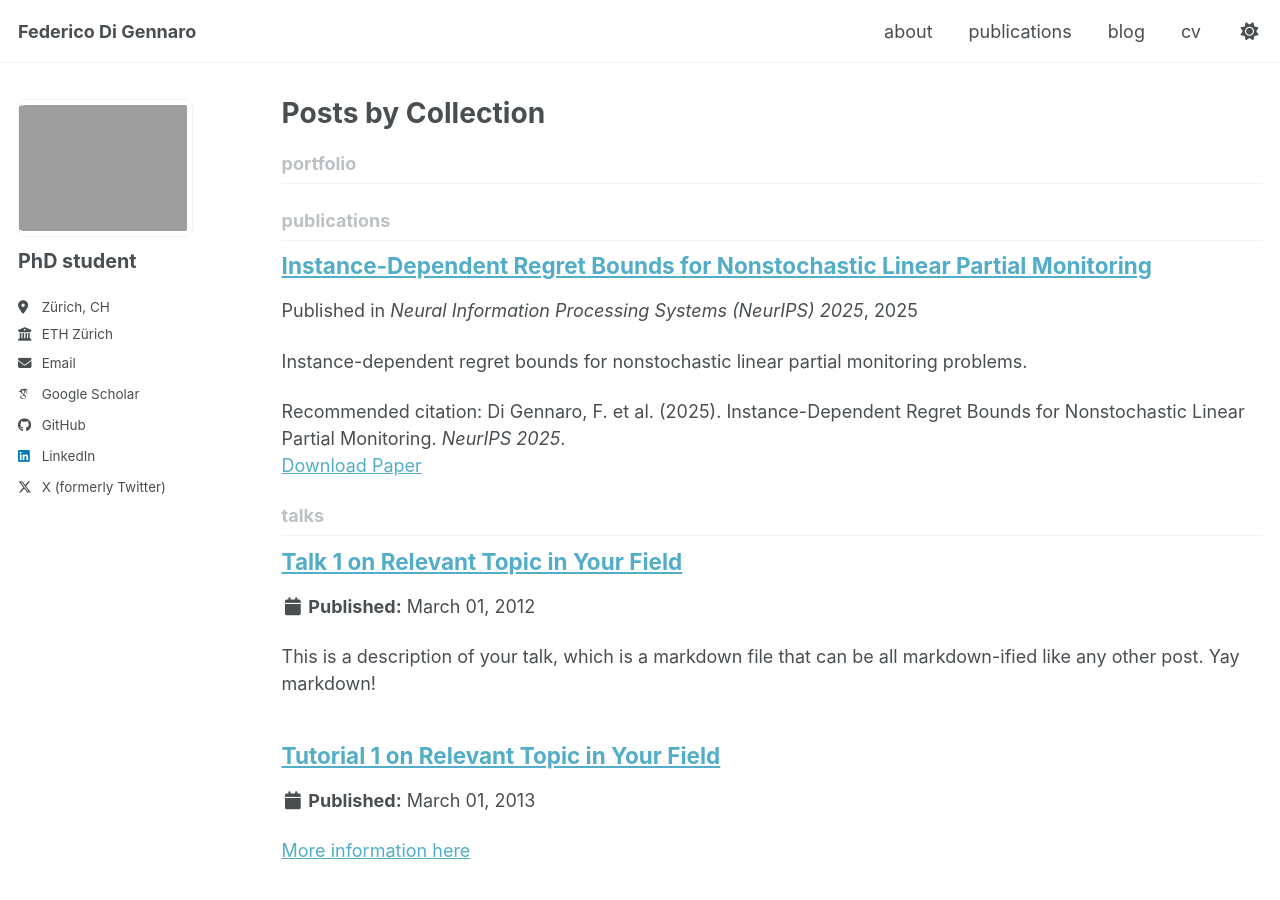
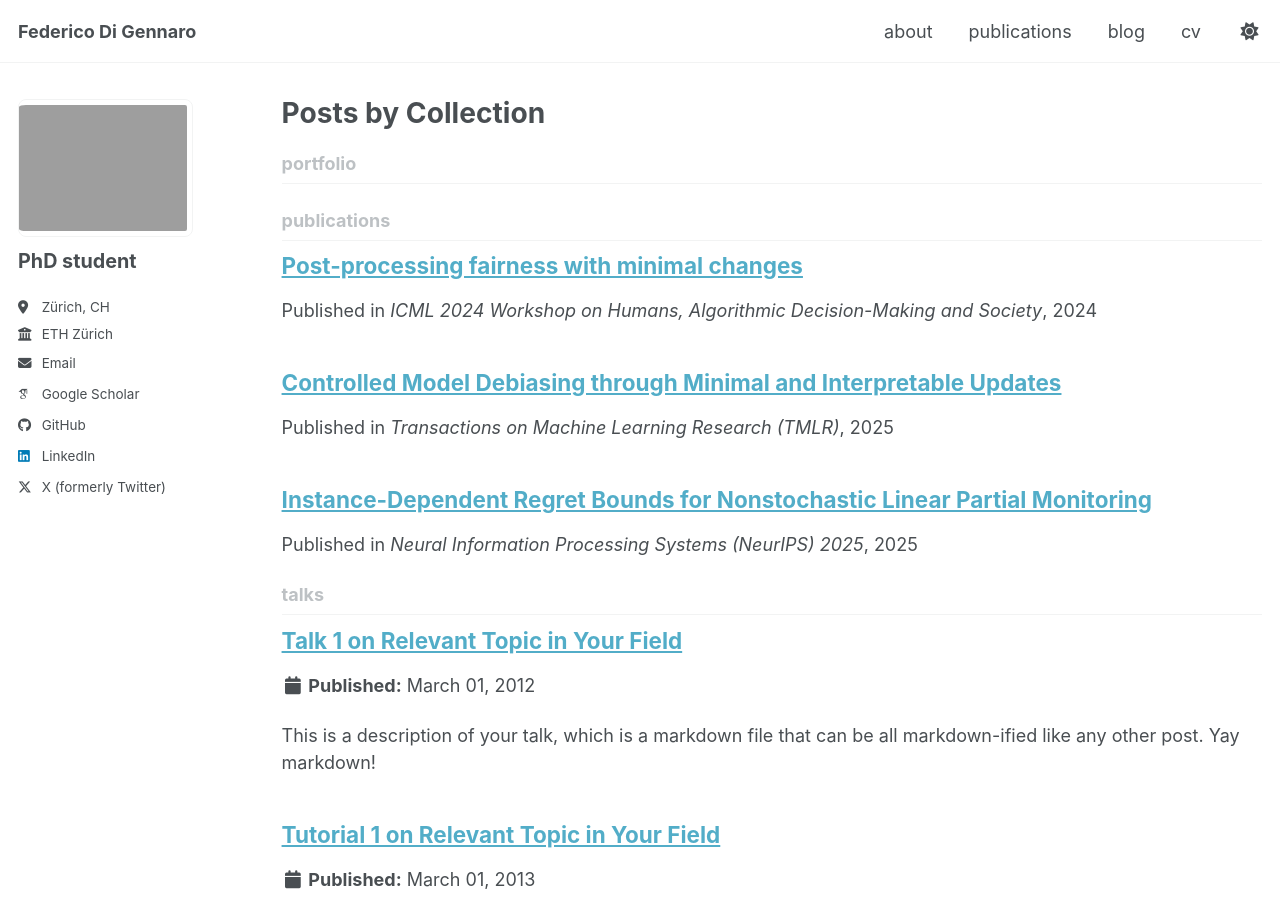
Before and after one commit to FedericoDiGennaro/FedericoDiGennaro.github.io, a Jekyll site: the page built from _pages/collection-archive.html, in a window 1280 px wide and 900 px high. Built offline with Jekyll 4.4.1, drawn with Linux system fonts in a browser that asks for light colours; some web fonts are replaced; a script bundle is joined from its source files by our own code; library files that are not in the unit come from our copies.

Commit message:
Add TMLR and workshop publications, simplify publication list view to show only title and venue

```diff
--- a/_includes/archive-single.html
+++ b/_includes/archive-single.html
@@ -46,12 +46,19 @@
          <p class="page__date"><strong><i class="fa fa-fw fa-calendar" aria-hidden="true"></i> {{ site.data.ui-text[site.locale].date_label | default: "Published:" }}</strong> <time datetime="{{ post.date | default: "1900-01-01" | date_to_xmlschema }}">{{ post.date | default: "1900-01-01" | date: "%B %d, %Y" }}</time></p>
         {% endif %}
 
+    {% comment %}Hide excerpt and citation on list view for publications{% endcomment %}
+    {% if post.collection == 'publications' %}
+      {% comment %}Only show title and venue on publications list{% endcomment %}
+    {% else %}
       {% if post.excerpt and site.read_more != 'enabled' %}
       <p class="archive__item-excerpt" itemprop="description">{{ post.excerpt | markdownify }}</p>
       {% elsif post.excerpt and site.read_more == 'enabled' %}
       <p class="archive__item-excerpt" itemprop="description"><p>{{ post.excerpt | markdownify | remove: '<p>' | remove: '</p>' }}<strong><a href="{{ base_path }}{{ post.url }}" rel="permalink"> Read more</a></strong></p></p>
       {% endif %}
+    {% endif %}
 
+    {% comment %}Hide citations on publications list view{% endcomment %}
+    {% if post.collection != 'publications' %}
       {% if post.citation and post.paperurl and post.slidesurl and post.bibtexurl %}
         <p>Recommended citation: {{ post.citation }}<br /><a href="{{ post.paperurl }}">Download Paper</a> | <a href="{{ post.slidesurl }}">Download Slides</a> | <a href="{{ post.bibtexurl }}">Download Bibtex</a></p>
       {% elsif post.citation and post.paperurl and post.slidesurl %}
@@ -79,6 +86,7 @@
       {% elsif post.bibtexurl %}
         <p><a href="{{ post.bibtexurl }}">Download Bibtex</a></p>
       {% endif %}
+    {% endif %}
 
   </article>
 </div>
--- /dev/null
+++ b/_publications/2024-icml-workshop-fairness.md
@@ -0,0 +1,15 @@
+---
+title: "Post-processing fairness with minimal changes"
+collection: publications
+category: workshops
+permalink: /publication/2024-icml-workshop-fairness
+excerpt: 'Post-processing fairness with minimal changes.'
+date: 2024-07-01
+venue: 'ICML 2024 Workshop on Humans, Algorithmic Decision-Making and Society'
+paperurl: 'https://arxiv.org/abs/your-paper-id'
+citation: 'Di Gennaro, F., Laugel, T., Grari, V., Renard, X., & Detyniecki, M. (2024). Post-processing fairness with minimal changes. <i>ICML 2024 Workshop on Humans, Algorithmic Decision-Making and Society</i>.'
+---
+
+This paper addresses post-processing fairness with minimal changes.
+
+[Download paper here](https://arxiv.org/abs/your-paper-id)
--- /dev/null
+++ b/_publications/2025-tmlr-debiasing.md
@@ -0,0 +1,15 @@
+---
+title: "Controlled Model Debiasing through Minimal and Interpretable Updates"
+collection: publications
+category: journals
+permalink: /publication/2025-tmlr-debiasing
+excerpt: 'Controlled model debiasing through minimal and interpretable updates.'
+date: 2025-01-01
+venue: 'Transactions on Machine Learning Research (TMLR)'
+paperurl: 'https://openreview.net/forum?id=your-paper-id'
+citation: 'Di Gennaro, F., Laugel, T., Grari, V., & Detyniecki, M. (2025). Controlled Model Debiasing through Minimal and Interpretable Updates. <i>Transactions on Machine Learning Research (TMLR)</i>.'
+---
+
+This paper presents a method for controlled model debiasing through minimal and interpretable updates.
+
+[Download paper here](https://openreview.net/forum?id=your-paper-id)
```
Lines whose indentation alone changed are shown as unchanged.
